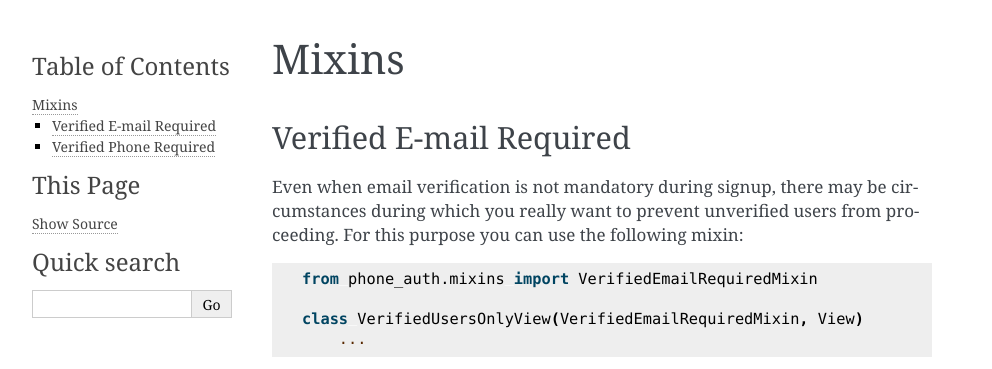
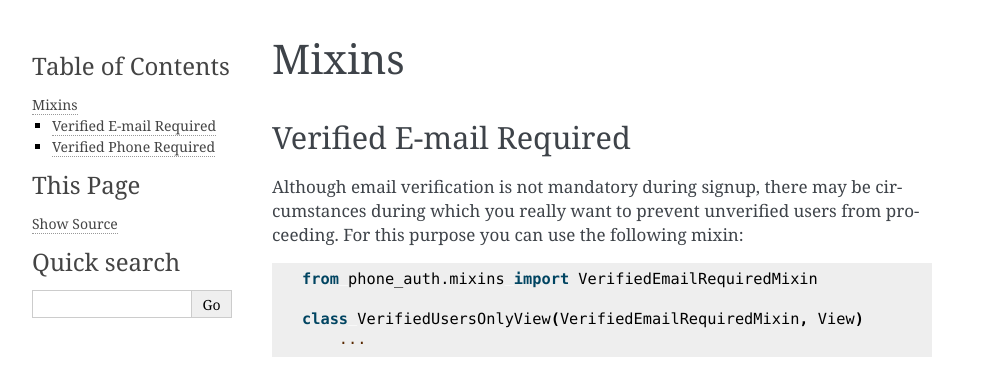
Before and after one commit to samyakjain101/django-phone-auth, a Sphinx documentation site: the page built from docs/mixins.rst, in a window 1280 px wide. Shown: the top 369 px of the page, without its empty margins (148-1140 px from the left). Built offline with Sphinx 7.4.7, drawn with Linux system fonts in a browser that asks for light colours.

Commit message:
docs: grammar error in mixins.rst

```diff
--- a/docs/mixins.rst
+++ b/docs/mixins.rst
@@ -4,7 +4,7 @@ Mixins
 Verified E-mail Required
 ------------------------
 
-Even when email verification is not mandatory during signup, there
+Although email verification is not mandatory during signup, there
 may be circumstances during which you really want to prevent
 unverified users from proceeding. For this purpose you can use the
 following mixin::
```
